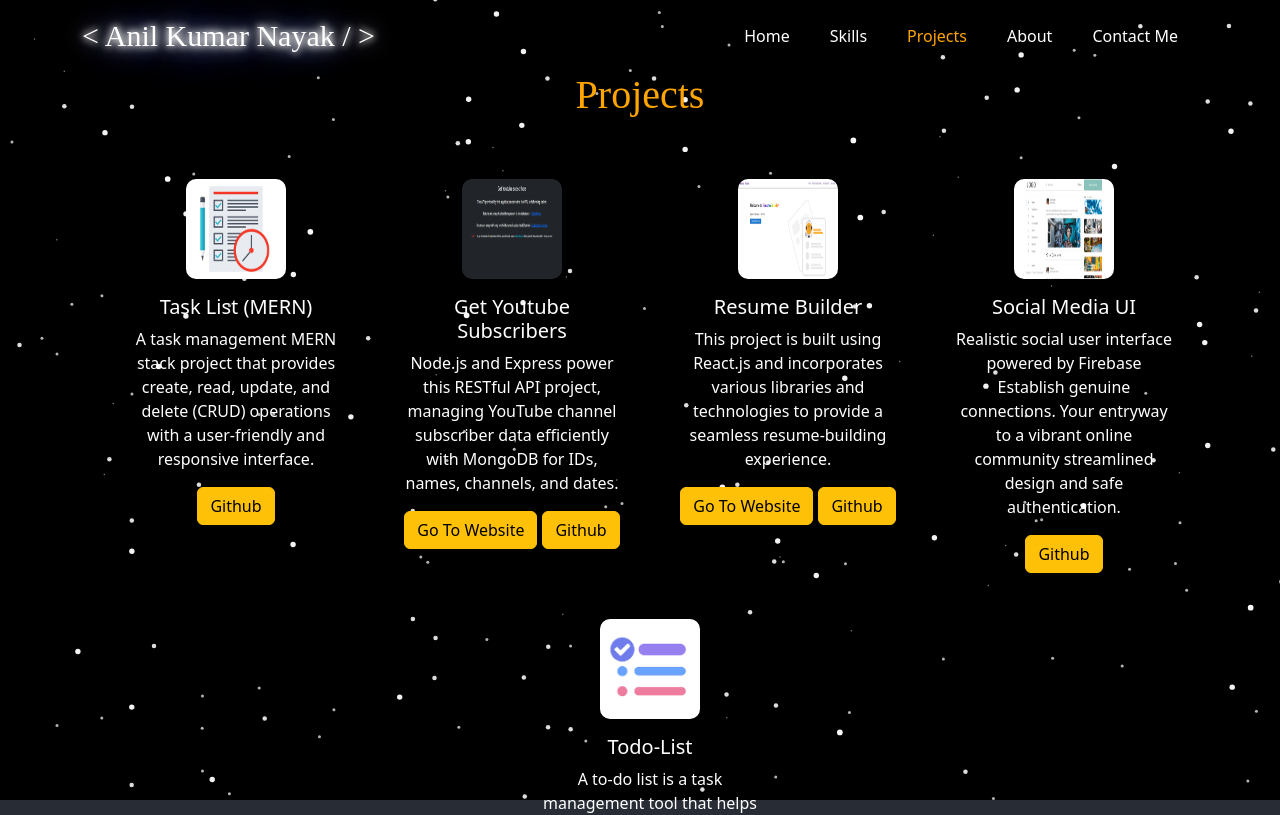
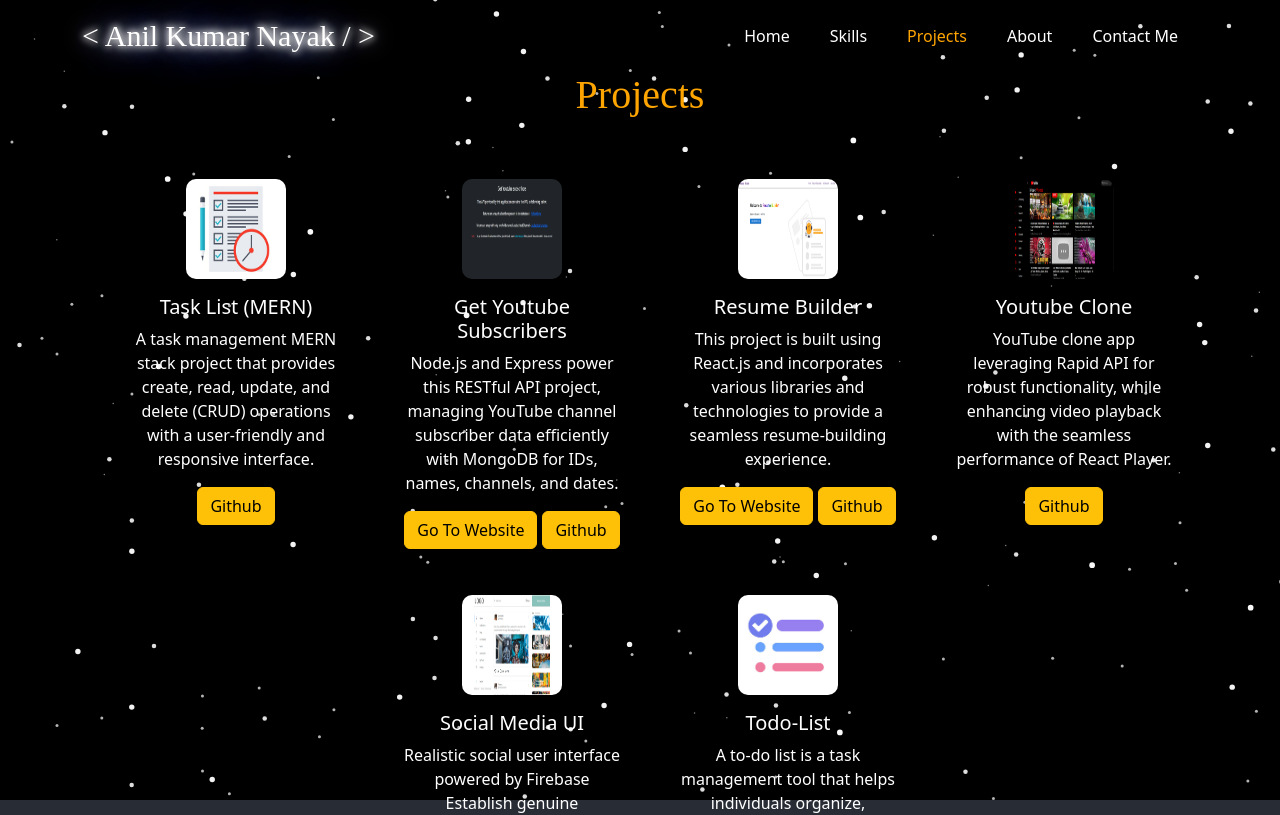
Before and after one commit to anil639/portfolio, a React (Create React App) app: page /portfolio/project in a window 1280 px wide. Shown: the top 815 px of the page. Built offline with nearby package versions, Linux system fonts and the light colour scheme.

Commit message:
New project added

```diff
--- a/src/components/Projects/ProjectData.js
+++ b/src/components/Projects/ProjectData.js
@@ -3,6 +3,7 @@ import ResumeBuilder from "./Images/Resume_builder_img.png";
 import todolist from "./Images/todolist.png";
 import taskList from "./Images/taskList.png";
 import SocialMediaUI from "./Images/SocialMediaUI.png";
+import YoutubeClone from "./Images/YoutubeClone.png";
 const ProjectData = [
   {
     image: taskList,
@@ -29,6 +30,14 @@ const ProjectData = [
     github_link: "https://github.com/anil639/resume_builder",
   },
   {
+    image: YoutubeClone,
+    title: "Youtube Clone",
+    description:
+      "YouTube clone app leveraging Rapid API for robust functionality, while enhancing video playback with the seamless performance of React Player.",
+    site_link: "",
+    github_link: "https://github.com/anil639/youtubeClone",
+  },
+  {
     image: SocialMediaUI,
     title: "Social Media UI",
     description:
```
Also changed, not shown: src/components/Projects/Images/YoutubeClone.png (added).
